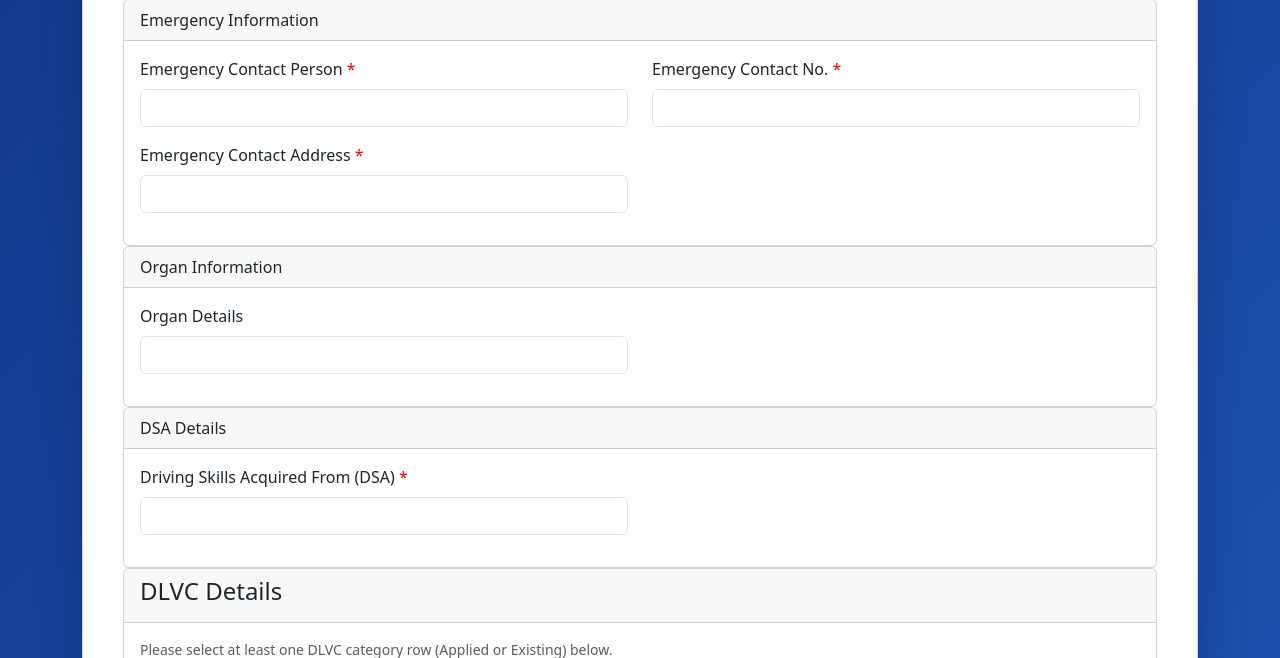
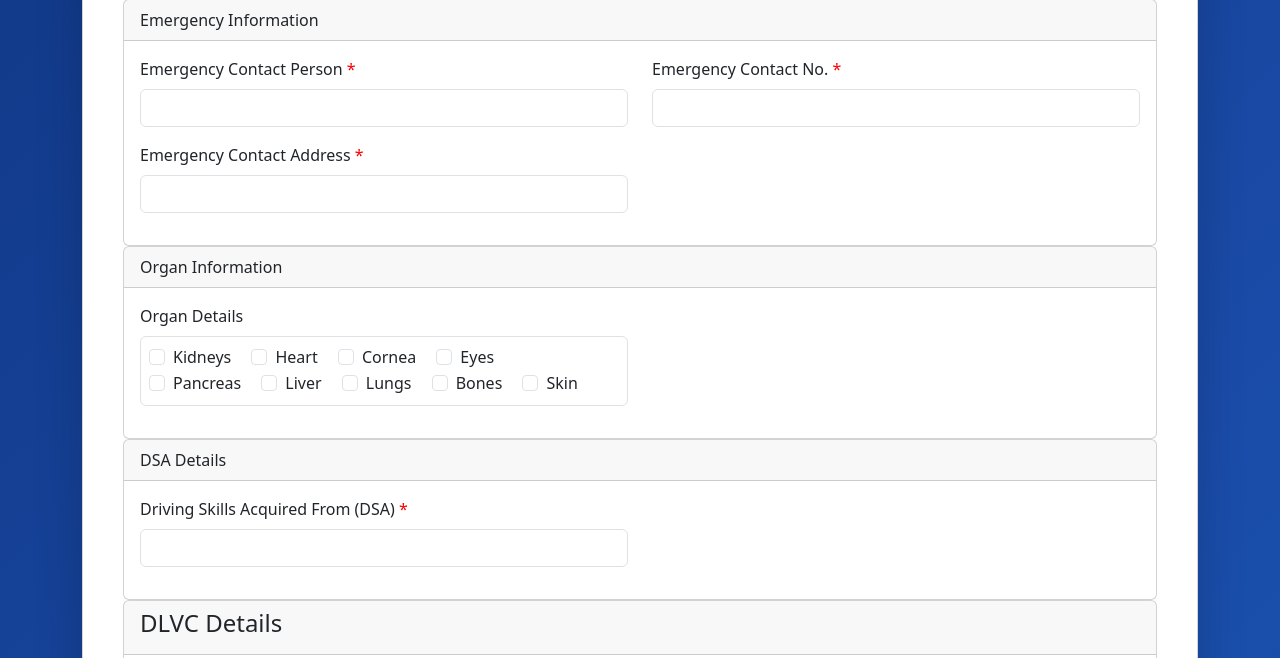
Before and after one commit to reonnee/infoman-licensedb, a Flask app: page /apply in a window 1280 px wide. Shown: the part 1582-2240 px from the top of the page. Run offline with Flask 3, Linux system fonts and the light colour scheme.

Commit message:
Update apply.html

```diff
--- a/project/templates/apply.html
+++ b/project/templates/apply.html
@@ -67,6 +67,11 @@
                 "Employer/Business Address",
                 "Organ Details",
                 "License Number"
+            ] %}
+
+            {% set organ_options = [
+                "Kidneys", "Heart", "Cornea", "Eyes", "Pancreas",
+                "Liver", "Lungs", "Bones", "Skin"
             ] %}
 
 
@@ -224,6 +229,25 @@
                                 </select>
                                 <div class="invalid-feedback">Please select type of application.</div>
 
+                                {% elif field_name == "Organ Details" %}
+
+                                <div class="border rounded p-2">
+                                    {% for organ in organ_options %}
+                                    <div class="form-check form-check-inline">
+                                        <input
+                                            class="form-check-input"
+                                            type="checkbox"
+                                            name="organ_details"
+                                            value="{{ organ }}"
+                                            id="organ_{{ loop.index }}"
+                                        >
+                                        <label class="form-check-label" for="organ_{{ loop.index }}">
+                                            {{ organ }}
+                                        </label>
+                                    </div>
+                                    {% endfor %}
+                                </div>
+
                                 {% else %}
 
                                 <input
@@ -355,7 +379,7 @@
 </div>
 
 <script>
-    const form = document.getElementById('licenseForm');
+    const form = document.querySelector('form');
     const formError = document.getElementById('form-error');
     const formSuccess = document.getElementById('form-success');
     const dlvcError = document.getElementById('dlvc-error');
```
